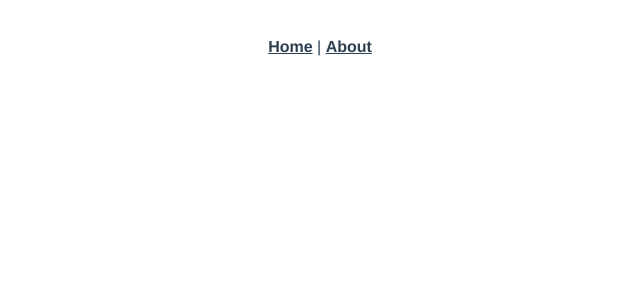
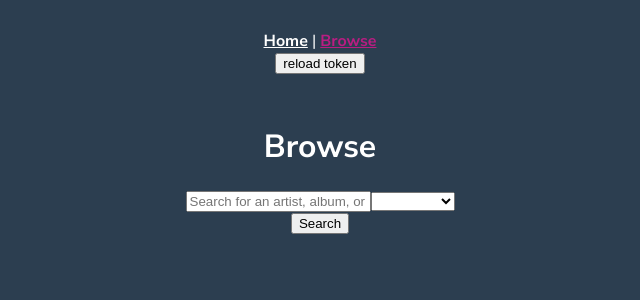
Before and after one commit to armandclonesady/spotify-project, a Vue app: page /browse in a window 1280 px wide. Before the commit this address had no page. Shown: the top 300 px of the page, without its empty margins (320-960 px from the left). Built offline with nearby package versions, Linux system fonts and the light colour scheme.

Commit message:
can research things and get their names

```diff
--- a/src/App.vue
+++ b/src/App.vue
@@ -1,18 +1,49 @@
 <template>
   <nav>
-    <router-link to="/">Home</router-link> |
-    <router-link to="/about">About</router-link>
+    <div class="links">
+      <router-link :to="{ name: 'home' }">Home</router-link> |
+      <router-link :to="{ name: 'browse'}">Browse</router-link>
+    </div>
+    <button @click="getToken"> reload token</button>
   </nav>
   <router-view/>
 </template>
 
+<script lang="ts">
+import { defineComponent } from 'vue';
+import { getToken } from './functions/spotifyFunctions';
+
+export default defineComponent({
+  name: 'App',
+  components: {
+  },
+  setup() {
+    if (localStorage.getItem('spotify_access_token') === null) {
+      getToken();
+    }
+    console.log("access_token: ", localStorage.getItem('spotify_access_token'));
+    return { getToken };
+  }
+});
+</script>
+
 <style>
-#app {
-  font-family: Avenir, Helvetica, Arial, sans-serif;
-  -webkit-font-smoothing: antialiased;
-  -moz-osx-font-smoothing: grayscale;
+@import url('https://fonts.googleapis.com/css2?family=Nunito+Sans:ital,opsz,wght@0,6..12,200..1000;1,6..12,200..1000&display=swap');
+:root {
+  --spotify-green: #1DB954;
+  --primary: #B91D82;
+  --white: #FFFFFF;
+  --black: #191414;
+  --background: #2c3e50;
+
+}
+
+body {
+  font-family: 'Nunito Sans', sans-serif;
   text-align: center;
-  color: #2c3e50;
+  margin: 0 10%;
+  background-color: var(--background);
+  color: var(--white);
 }
 
 nav {
@@ -21,10 +52,10 @@ nav {
 
 nav a {
   font-weight: bold;
-  color: #2c3e50;
+  color: var(--white);
 }
 
-nav a.router-link-exact-active {
-  color: #42b983;
+nav a.router-link-exact-active, a {
+  color: var(--primary);
 }
 </style>
--- a/src/components/HelloWorld.vue
+++ /dev/null
@@ -1,62 +0,0 @@
-<template>
-  <div class="hello">
-    <h1>{{ msg }}</h1>
-    <p>
-      For a guide and recipes on how to configure / customize this project,<br>
-      check out the
-      <a href="https://cli.vuejs.org" target="_blank" rel="noopener">vue-cli documentation</a>.
-    </p>
-    <h3>Installed CLI Plugins</h3>
-    <ul>
-      <li><a href="https://github.com/vuejs/vue-cli/tree/dev/packages/%40vue/cli-plugin-babel" target="_blank" rel="noopener">babel</a></li>
-      <li><a href="https://github.com/vuejs/vue-cli/tree/dev/packages/%40vue/cli-plugin-router" target="_blank" rel="noopener">router</a></li>
-      <li><a href="https://github.com/vuejs/vue-cli/tree/dev/packages/%40vue/cli-plugin-eslint" target="_blank" rel="noopener">eslint</a></li>
-      <li><a href="https://github.com/vuejs/vue-cli/tree/dev/packages/%40vue/cli-plugin-typescript" target="_blank" rel="noopener">typescript</a></li>
-    </ul>
-    <h3>Essential Links</h3>
-    <ul>
-      <li><a href="https://vuejs.org" target="_blank" rel="noopener">Core Docs</a></li>
-      <li><a href="https://forum.vuejs.org" target="_blank" rel="noopener">Forum</a></li>
-      <li><a href="https://chat.vuejs.org" target="_blank" rel="noopener">Community Chat</a></li>
-      <li><a href="https://twitter.com/vuejs" target="_blank" rel="noopener">Twitter</a></li>
-      <li><a href="https://news.vuejs.org" target="_blank" rel="noopener">News</a></li>
-    </ul>
-    <h3>Ecosystem</h3>
-    <ul>
-      <li><a href="https://router.vuejs.org" target="_blank" rel="noopener">vue-router</a></li>
-      <li><a href="https://vuex.vuejs.org" target="_blank" rel="noopener">vuex</a></li>
-      <li><a href="https://github.com/vuejs/vue-devtools#vue-devtools" target="_blank" rel="noopener">vue-devtools</a></li>
-      <li><a href="https://vue-loader.vuejs.org" target="_blank" rel="noopener">vue-loader</a></li>
-      <li><a href="https://github.com/vuejs/awesome-vue" target="_blank" rel="noopener">awesome-vue</a></li>
-    </ul>
-  </div>
-</template>
-
-<script lang="ts">
-import { defineComponent } from 'vue';
-
-export default defineComponent({
-  name: 'HelloWorld',
-  props: {
-    msg: String,
-  },
-});
-</script>
-
-<!-- Add "scoped" attribute to limit CSS to this component only -->
-<style scoped>
-h3 {
-  margin: 40px 0 0;
-}
-ul {
-  list-style-type: none;
-  padding: 0;
-}
-li {
-  display: inline-block;
-  margin: 0 10px;
-}
-a {
-  color: #42b983;
-}
-</style>
--- /dev/null
+++ b/src/components/ItemPreview.vue
@@ -0,0 +1,47 @@
+<template>
+    <div @click="onClick">
+        <!-- <div v-for="type in allowedTypes" :key="type">
+            <div v-if="type === item.type">
+                <p> this is {{ type }}</p>
+            </div>
+        </div> -->
+        <p> {{ item.name }}</p>
+    </div>
+</template>
+
+<script>
+import { defineComponent, ref } from 'vue';
+import allowedTypes from '@/types/searchType';
+
+export default defineComponent({
+    props: {
+        result: {
+            type: Object,
+            required: true
+        }
+    },
+    setup(props) {
+        const item = ref(props.result);
+
+        const onClick = () => {
+            console.log(item.value);
+        };
+        return { allowedTypes, item, onClick }
+    },
+})
+</script>
+
+<style>
+.item {
+    display: flex;
+    flex-direction: column;
+    align-items: center;
+    justify-content: center;
+    padding: 0.5dvh;
+    margin: 3dvh 20%;
+    border-radius: 3dvw;
+
+    background: var(--primary);
+    color: var(--white);
+}
+</style>
--- /dev/null
+++ b/src/functions/spotifyFunctions.ts
@@ -0,0 +1,46 @@
+const getToken = async () => {
+    console.log("getToken function called");
+    const client_key = localStorage.getItem('client_id');
+    const client_secret = localStorage.getItem('client_secret');
+    if (!client_key || !client_secret) {
+        return;
+    }
+    const results: Response = (await fetch('https://accounts.spotify.com/api/token', {
+        method: 'POST',
+        headers: {
+            'Content-Type': 'application/x-www-form-urlencoded',
+            'Authorization': 'Basic ' + btoa(client_key + ':' + client_secret)
+        },
+        body: 'grant_type=client_credentials'
+    }));
+    const data = await results.json();
+    localStorage.setItem('spotify_access_token', data.access_token);
+}
+
+const getSearch = async (query: string, type: string) => {
+    if (localStorage.getItem('spotify_access_token')) {
+        console.log("getSearch function called");
+        if (query && type) {
+
+            const body: URLSearchParams = new URLSearchParams();
+            body.append('q', query);
+            body.append('type', type);
+
+            const results: Response = (await fetch(`https://api.spotify.com/v1/search?` + new URLSearchParams({
+                q: query,
+                type: type
+            }), {
+                method: 'GET',
+                headers: {
+                    'Authorization': 'Bearer ' + localStorage.getItem('spotify_access_token')
+                },
+
+            }));
+
+            const data = await results.json();
+            return data;
+        }
+    }
+}
+
+export { getToken, getSearch };
--- a/src/router/index.ts
+++ b/src/router/index.ts
@@ -1,5 +1,6 @@
 import { createRouter, createWebHistory, RouteRecordRaw } from 'vue-router'
-import HomeView from '../views/HomeView.vue'
+import HomeView from '@/views/HomeView.vue'
+import BrowseView from '@/views/BrowseView.vue'
 
 const routes: Array<RouteRecordRaw> = [
   {
@@ -8,12 +9,9 @@ const routes: Array<RouteRecordRaw> = [
     component: HomeView
   },
   {
-    path: '/about',
-    name: 'about',
-    // route level code-splitting
-    // this generates a separate chunk (about.[hash].js) for this route
-    // which is lazy-loaded when the route is visited.
-    component: () => import(/* webpackChunkName: "about" */ '../views/AboutView.vue')
+    path: '/browse',
+    name: 'browse',
+    component: BrowseView
   }
 ]
 
--- /dev/null
+++ b/src/types/searchType.ts
@@ -0,0 +1,4 @@
+const  allowedTypes : Array<string> = ['album', 'artist', 'playlist', 'track', 'show', 'episode', 'audiobook'];
+
+
+export default allowedTypes;
--- a/src/views/AboutView.vue
+++ /dev/null
@@ -1,5 +0,0 @@
-<template>
-  <div class="about">
-    <h1>This is an about page</h1>
-  </div>
-</template>
--- /dev/null
+++ b/src/views/BrowseView.vue
@@ -0,0 +1,58 @@
+<template>
+    <div class="browse">
+        <h1>Browse</h1>
+        <div class="controls">
+            <input type="text" v-model="searchQuerry" placeholder="Search for an artist, album, or song...">
+            <select name="type" v-model="searchType">
+                <option v-for="type in allowedTypes" :key="type" :value="type"> {{ type }}</option>
+            </select>
+        </div>
+        <button @click="searchSpotify"> Search </button>
+        <div class="results">
+            <ItemsView :results="searchResults"></ItemsView>
+        </div>
+    </div>
+</template>
+
+<script lang="ts">
+import { computed, defineComponent, ref } from 'vue';
+import allowedTypes from '@/types/searchType';
+import { getSearch } from '@/functions/spotifyFunctions';
+import ItemsView from './ItemsView.vue';
+
+export default defineComponent({
+    name: 'BrowseView',
+    components: {
+        ItemsView
+    },
+    setup() {
+        const searchQuerry = ref<string>('');
+        const searchType = ref('');
+
+        const searchResults = ref<Array<any>>([]);
+
+
+        const searchSpotify = async() => {
+            getSearch(searchQuerry.value, searchType.value).then((response) => {
+                if (response !== undefined) {
+                    console.log(response[searchType.value+"s"].items);
+                    searchResults.value = response[searchType.value+"s"].items;
+
+                } else if (searchResults.value.length === 0) {
+                    searchResults.value = [];
+                }
+            });
+        }
+
+        computed(() => {
+            console.log(searchResults.value);
+            return true;
+        });
+
+        return { searchQuerry, allowedTypes, searchType, searchResults, searchSpotify };
+    },
+});
+</script>
+
+<style>
+</style>
--- a/src/views/HomeView.vue
+++ b/src/views/HomeView.vue
@@ -1,18 +1,21 @@
 <template>
   <div class="home">
-    <img alt="Vue logo" src="../assets/logo.png">
-    <HelloWorld msg="Welcome to Your Vue.js + TypeScript App"/>
+    <h1>Home</h1>
+    <h2> Welcome to your one-stop shop to use <a href="https://fr.wikipedia.org/wiki/Spotify">Spotify</a> by NOT using <a href="https://open.spotify.com/">Spotify</a>!</h2>
+    <p> Lorem ipsum dolor sit amet consectetur adipisicing elit. Enim aliquam minima nulla ducimus, odio blanditiis ea sint dignissimos, perferendis in, placeat delectus voluptatem deleniti architecto rerum praesentium suscipit repellendus quos.
+    Et consequatur quibusdam temporibus expedita nulla. Vitae praesentium nobis ad magnam perferendis possimus sint? Sit cumque quam vero delectus illum. Soluta error, consequuntur aliquam quam quasi veritatis cupiditate consectetur. Officiis?
+    Quae iure inventore laudantium excepturi et, explicabo numquam obcaecati. Harum pariatur laudantium eligendi dolor consequuntur mollitia. Nisi voluptatum perferendis, officia aspernatur dolorem magnam esse? Suscipit soluta deserunt aperiam officiis delectus!
+    Voluptates cupiditate nam repudiandae, minima eaque voluptatem quam accusantium et corporis delectus? Voluptatum dolore neque nam delectus nobis. Dolorum ratione sunt id iure, expedita consequatur rerum non impedit beatae ab.
+    Unde, rem vel consequatur ullam harum sint molestiae aliquid excepturi repudiandae eligendi quia debitis maxime distinctio minus pariatur velit aperiam laborum earum facere? Doloremque fugit, culpa ducimus libero unde ut.</p>
   </div>
 </template>
 
 <script lang="ts">
 import { defineComponent } from 'vue';
-import HelloWorld from '@/components/HelloWorld.vue'; // @ is an alias to /src
 
 export default defineComponent({
   name: 'HomeView',
   components: {
-    HelloWorld,
   },
 });
 </script>
--- /dev/null
+++ b/src/views/ItemsView.vue
@@ -0,0 +1,27 @@
+<template>
+    <div class="item" v-for="item in props.results" :key="item">
+        <!-- <ItemPreview :result="item"/> -->
+         <p> {{ item.name }}</p>
+    </div>
+</template>
+
+<script lang="ts">
+// import ItemPreview from '@/components/ItemPreview.vue';
+import { defineComponent, ref } from 'vue'
+
+export default defineComponent({
+    props: {
+        results: {
+            type: Object,
+            required: true
+        }
+    },
+    components: {
+        // ItemPreview
+    },
+
+    setup(props) {
+        return { props }
+    },
+})
+</script>
```
Also changed, not shown: src/functions/getData.ts (added, +8 -0 lines), src/assets/logo.png (deleted).
